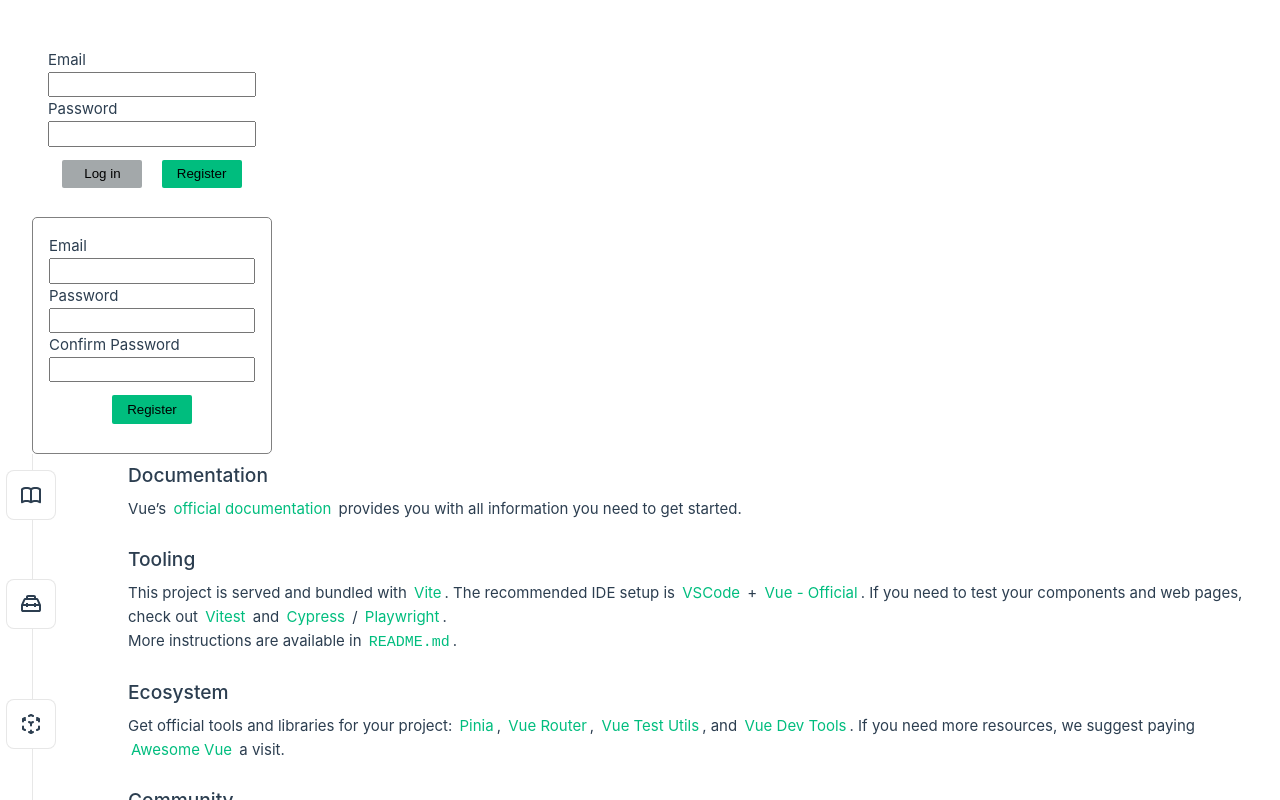
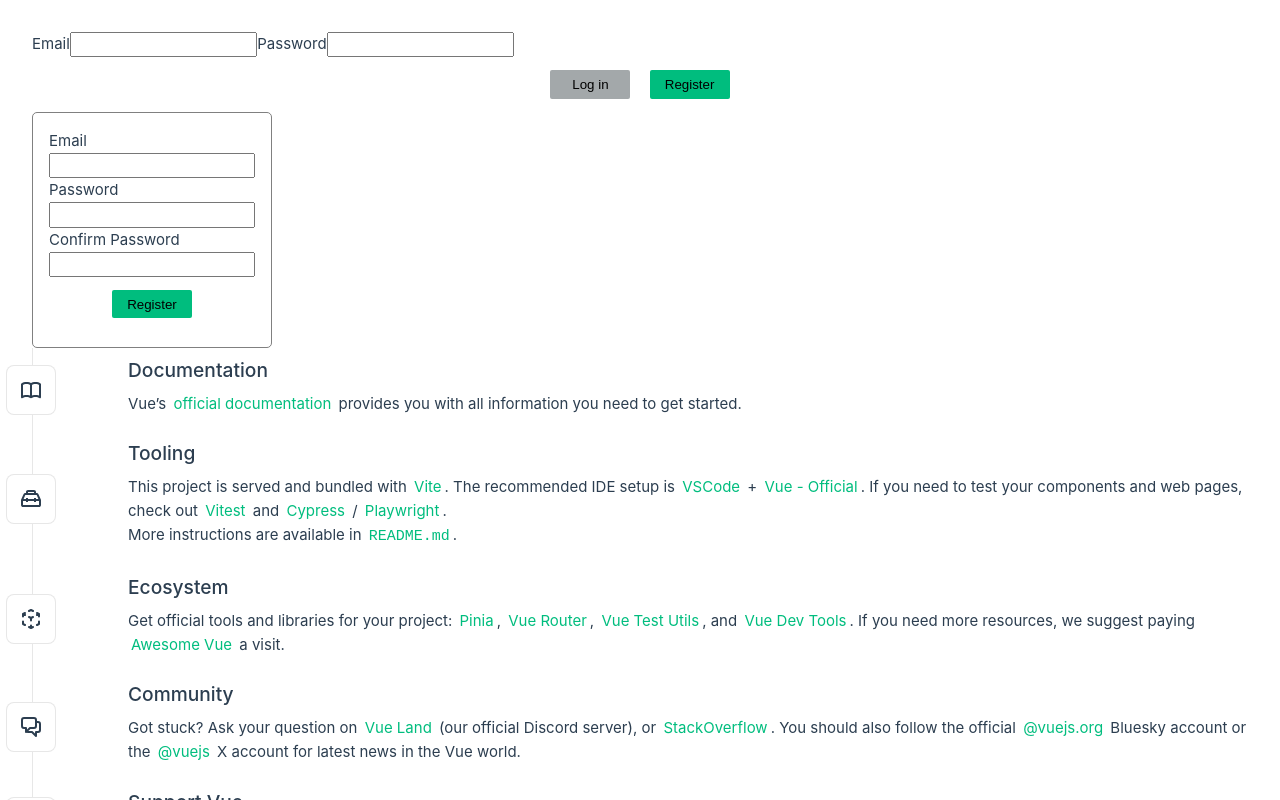
Before and after one commit to eturgeneva/store-frontend, a Vue app: page / in a window 1280 px wide. Shown: the top 800 px of the page. Built offline with nearby package versions, Linux system fonts and the light colour scheme.

Commit message:
add user login event handler

```diff
--- a/src/components/UserLogin.vue
+++ b/src/components/UserLogin.vue
@@ -1,6 +1,12 @@
+<script setup>
+    function loginUser() {
+        console.log('User logged in');
+    }
+</script>
+
 <template>
     <div class="userLogin">
-        <form class="unframed">
+        <!-- <form class="unframed"> -->
             <label for="email">Email</label>
             <!-- <br> -->
             <input type="text" name="email" id="email">
@@ -10,10 +16,10 @@
             <input type="password" name="password" id="password">
             <!-- <br> -->
             <div class="buttons">
-                <button class="loginButton">Log in</button>
+                <button @click="loginUser" class="loginButton">Log in</button>
                 <button class="registerButton">Register</button>
             </div>
-        </form>
+        <!-- </form> -->
     </div>
 </template>
 
```
Also changed, not shown: index.js (added).
